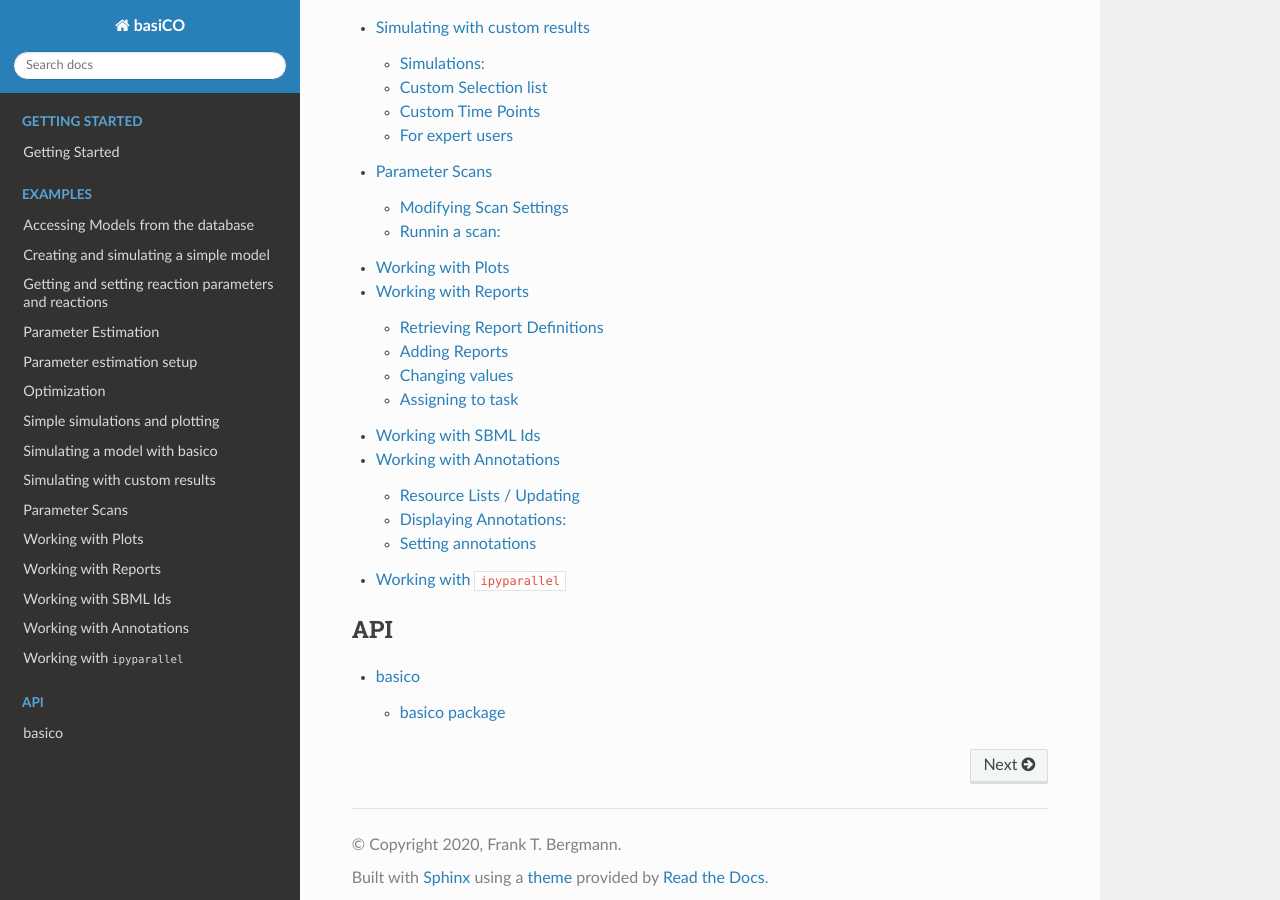
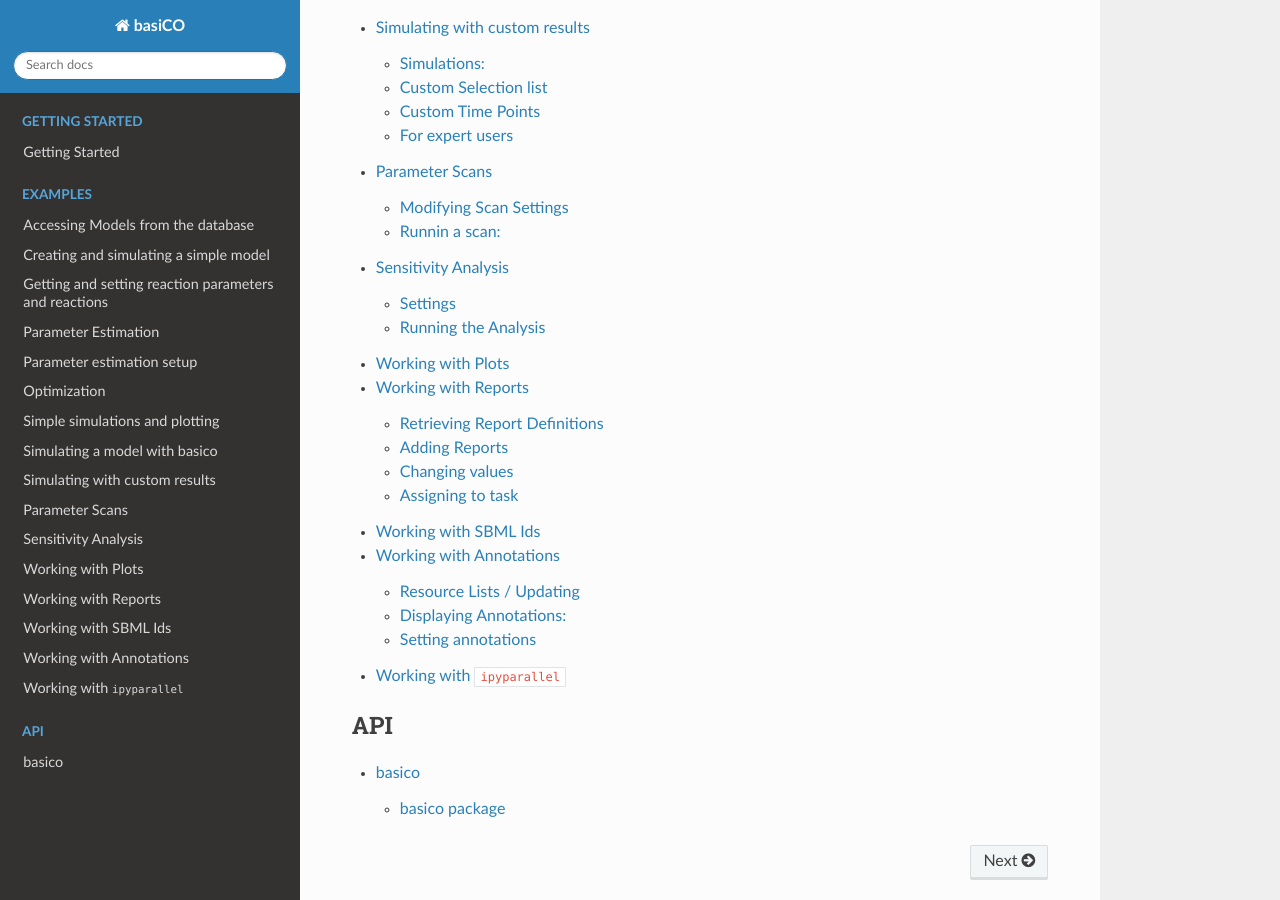
Before and after one commit to copasi/basico, a Sphinx documentation site: the page built from docs/index.rst, in a window 1280 px wide and 900 px high, scrolled down 1628 px. Built offline with Sphinx 7.4.7 and the Read the Docs theme 2.0.0, drawn with Linux system fonts in a browser that asks for light colours; pages that are not in the unit, such as notebooks, are missing from menus.

Commit message:
- add an example workbook for sensitivities

```diff
--- a/docs/index.rst
+++ b/docs/index.rst
@@ -28,6 +28,7 @@ complexity of the underlying SWIG generated language bindings.
    notebooks/Simple_simulations_with_basico
    notebooks/CustomTimecourse
    notebooks/Parameter_Scans
+   notebooks/Sensitivity_Analysis
    notebooks/Arrays_of_Compartments
    notebooks/Working_with_Plots
    notebooks/Working_with_Reports
```
Also changed, not shown: docs/notebooks/Sensitivity_Analysis.ipynb (added).
